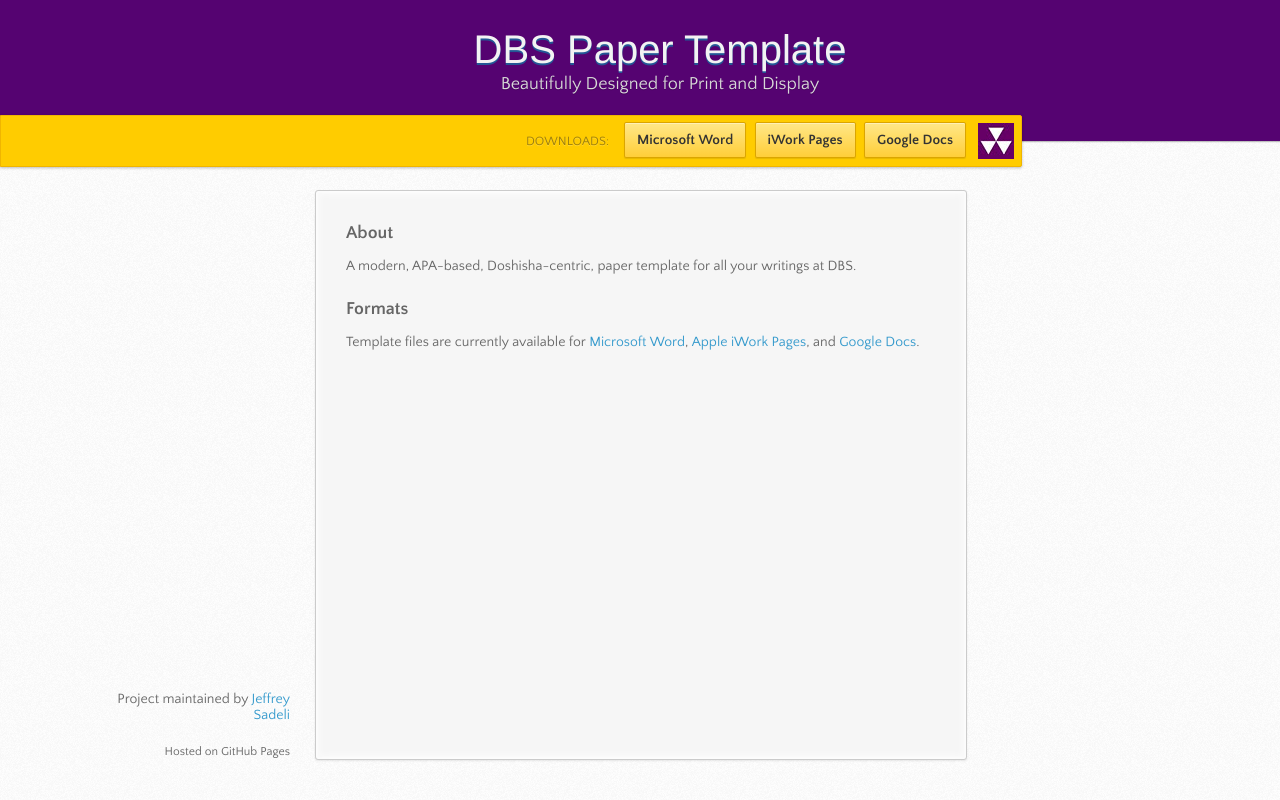
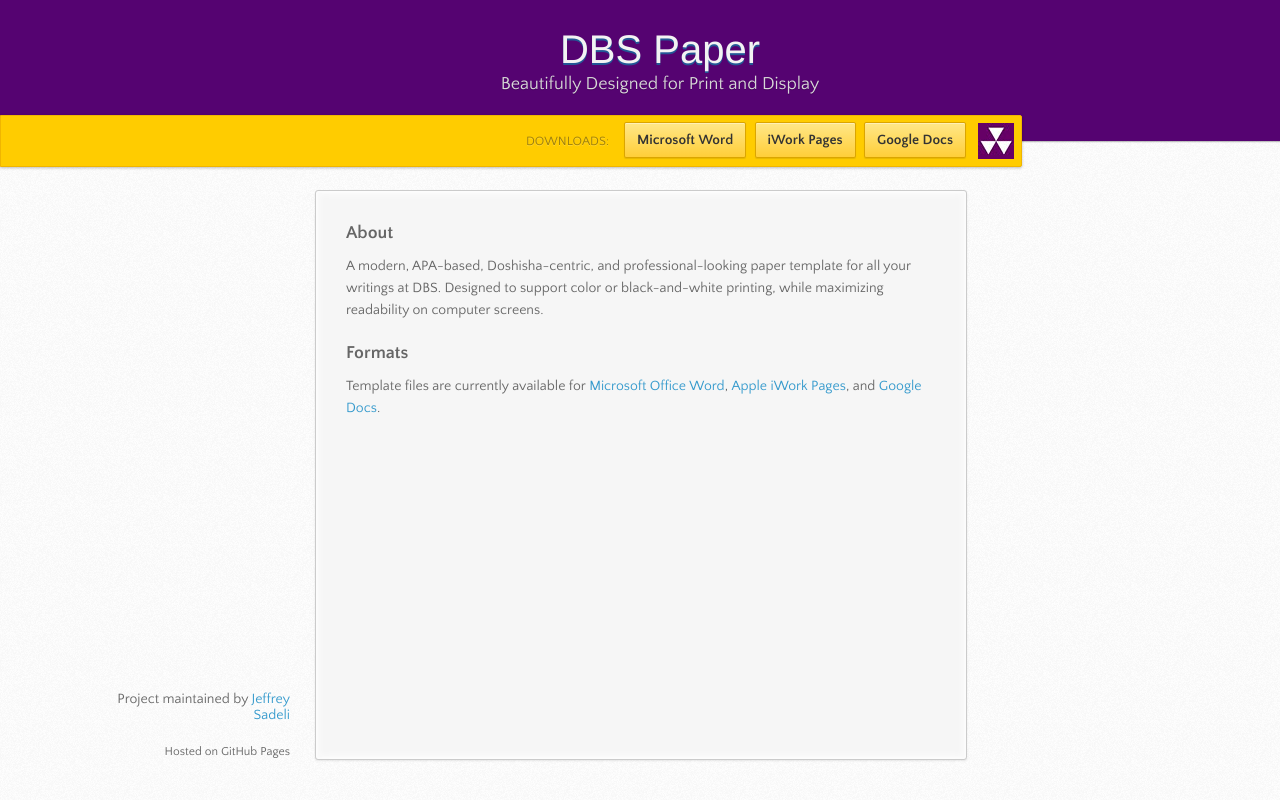
Before and after one commit to jsadeli/DBS-Paper, a plain HTML site: page index.html in a window 1280 px wide. Drawn offline with nearby package versions, Linux system fonts and the light colour scheme.

Commit message:
Adjusted and expanded description.

```diff
--- a/index.html
+++ b/index.html
@@ -3,7 +3,7 @@
   <head>
     <meta charset="utf-8">
     <meta http-equiv="X-UA-Compatible" content="chrome=1">
-    <title>DBS Paper Template</title>
+    <title>DBS Paper</title>
     <link rel="stylesheet" href="stylesheets/styles.css">
     <link rel="stylesheet" href="stylesheets/pygment_trac.css">
     <script src="https://ajax.googleapis.com/ajax/libs/jquery/1.7.1/jquery.min.js"></script>
@@ -17,7 +17,7 @@
   <body>
 
       <header>
-        <h1>DBS Paper Template</h1>
+        <h1>DBS Paper</h1>
         <p>Beautifully Designed for Print and Display</p>
       </header>
 
@@ -28,7 +28,7 @@
         <div class="downloads">
           <span>Downloads:</span>
           <ul>
-            <li><a href="https://github.com/jsadeli/DBS-Paper/raw/master/DBS%20Paper.dotx" class="button">Microsoft Word</a></li>
+                <li><a href="https://github.com/jsadeli/DBS-Paper/raw/master/DBS%20Paper.dotx" class="button">Microsoft Word</a></li>
             <li><a href="https://github.com/jsadeli/DBS-Paper/raw/master/DBS%20Paper.template" class="button">iWork Pages</a></li>
             <li><a href="https://docs.google.com/document/d/1qA9NGwMV_UerY3zibbWTyyG5RvPHVkvfcVQZr_Igcfk/edit?usp=sharing" class="button">Google Docs</a></li>
           </ul>
@@ -41,9 +41,10 @@
       </nav>
       <section>
         <h3><a name="about" class="anchor" href="#about"><span class="octicon octicon-link"></span></a>About</h3>
-          <p>A modern, APA-based, Doshisha-centric, paper template for all your writings at DBS.</p>
+          <p>A modern, APA-based, Doshisha-centric, and professional-looking paper template for all your writings at DBS.
+             Designed to support color or black-and-white printing, while maximizing readability on computer screens.</p>
         <h3><a name="formats" class="anchor" href="#formats"><span class="octicon octicon-link"></span></a>Formats</h3>
-          <p>Template files are currently available for <a href="http://office.microsoft.com/en-us/word/">Microsoft Word</a>, <a href="http://www.apple.com/iwork/pages/">Apple iWork Pages</a>, and <a href="http://docs.google.com">Google Docs</a>.</p>
+          <p>Template files are currently available for <a href="http://office.microsoft.com/en-us/word/">Microsoft Office Word</a>, <a href="http://www.apple.com/iwork/pages/">Apple iWork Pages</a>, and <a href="http://docs.google.com">Google Docs</a>.</p>
       </section>
       <footer>
         <p>Project maintained by <a href="https://github.com/jsadeli/DBS-Paper">Jeffrey Sadeli</a></p>
```
